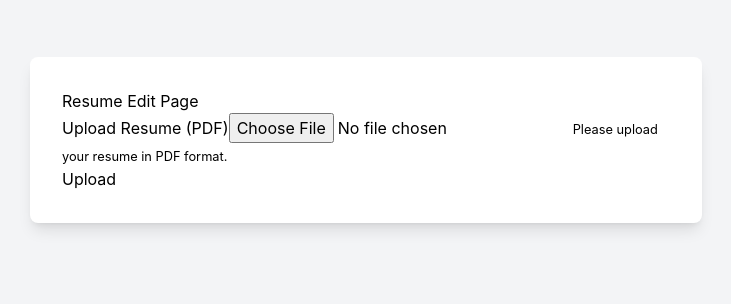
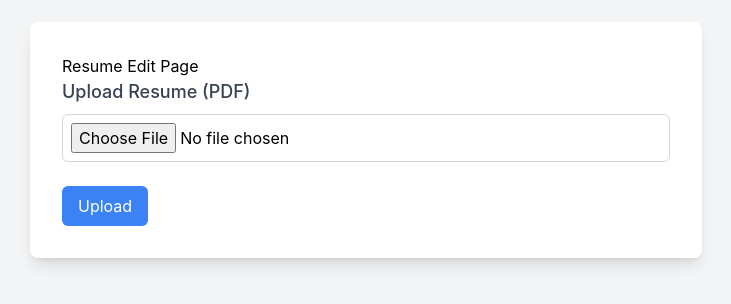
Before and after one commit to jasonDeichert/ResumeSummarizer, a React (Create React App) app in the folder frontend/: page / in a window 1280 px wide. Shown: the part 260-564 px from the top of the page, without its empty margins (274-1005 px from the left). Built offline with nearby package versions, Linux system fonts and the light colour scheme.

Commit message:
add some styling and some more info about pdf upload to console as we test

```diff
--- a/frontend/src/components/employeeResumeEdit/pdfuploadform.tsx
+++ b/frontend/src/components/employeeResumeEdit/pdfuploadform.tsx
@@ -1,8 +1,4 @@
-//a component for the resumeedit page exclusively as of now.
-//this component is used to upload the resume in pdf format.
-
 import React, { useState } from "react";
-import { Button, Form, FormGroup, Label, Input, FormText } from "reactstrap";
 
 const PdfUploadForm = () => {
     const [file, setFile] = useState<File | null>(null);
@@ -16,6 +12,8 @@ const PdfUploadForm = () => {
         event.preventDefault();
         // Handle file upload logic here
         if (file) {
+            const fileSize = file.size;
+            console.log("File size:", fileSize);
             // Upload the file
             console.log("Uploading file:", file);
         } else {
@@ -24,24 +22,27 @@ const PdfUploadForm = () => {
     };
 
     return (
-        <Form onSubmit={handleSubmit}>
-            <FormGroup>
-                <Label for="resumeFile">Upload Resume (PDF)</Label>
-                <Input
+        <form onSubmit={handleSubmit} className="space-y-6">
+            <div className="flex flex-col space-y-2">
+                <label htmlFor="resumeFile" className="text-lg font-medium text-gray-700">
+                    Upload Resume (PDF)
+                </label>
+                <input
                     type="file"
                     name="resumeFile"
                     id="resumeFile"
-                    accept=".pdf"
+                    accept = "application/pdf"
                     onChange={handleFileChange}
+                    className="border border-gray-300 rounded-md p-2"
                 />
-                <FormText color="muted">
-                    Please upload your resume in PDF format.
-                </FormText>
-            </FormGroup>
-            <Button type="submit" color="primary">
+            </div>
+            <button
+                type="submit"
+                className="bg-blue-500 text-white py-2 px-4 rounded-md hover:bg-blue-600"
+            >
                 Upload
-            </Button>
-        </Form>
+            </button>
+        </form>
     );
 };
 
```
